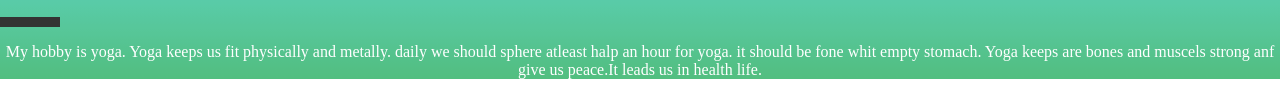
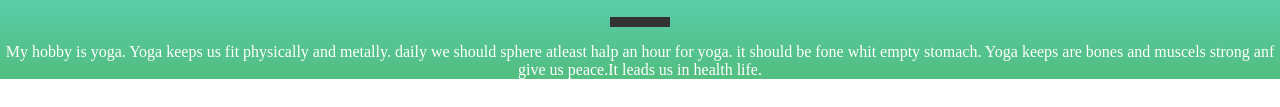
Before and after one commit to Aadya-9/My-Hobby, a plain HTML site: page index.html in a window 1280 px wide. Shown: the part 379-486 px from the top of the page. Drawn offline with Linux system fonts and the light colour scheme.

Commit message:
Add files via upload

```diff
--- a/style.css
+++ b/style.css
@@ -26,5 +26,5 @@
     height: 10px;
     background-color: black;
     text-align: center;
-
+   margin: 8px auto;
 }
```
